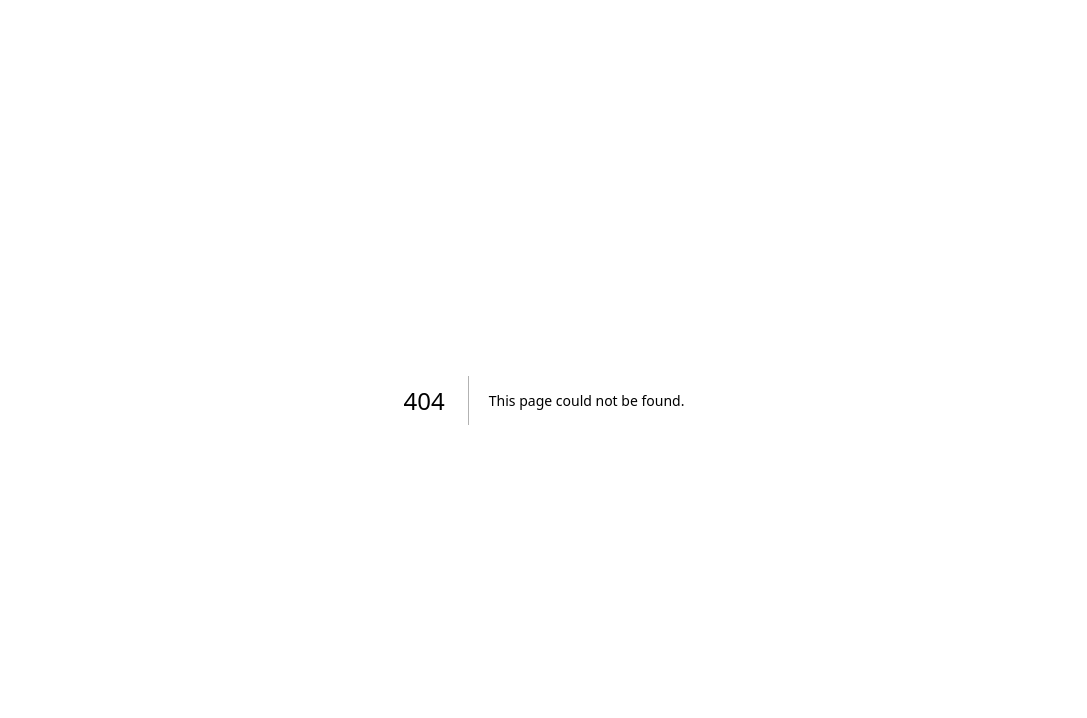
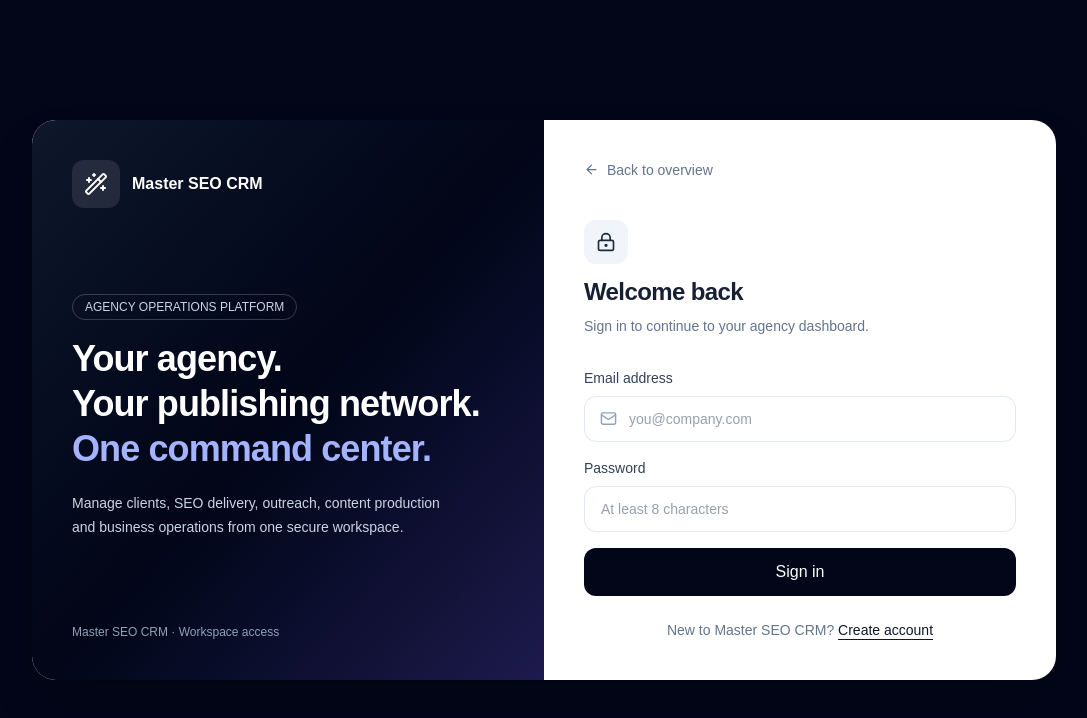
Before and after one commit to luffymiller/Master-SEO-CRM, a Next.js app: page /login in a window 1280 px wide. Before the commit this address had no page. Shown: the top 718 px of the page, without its empty margins (96-1183 px from the left). Built offline with nearby package versions, Linux system fonts and the light colour scheme.

Commit message:
feat: add secure auth foundation (app/login/page.tsx)

```diff
--- /dev/null
+++ b/app/login/page.tsx
@@ -0,0 +1,67 @@
+"use client";
+
+import { useState } from "react";
+import { useRouter } from "next/navigation";
+import { createClient } from "@/lib/supabase/client";
+import { ArrowLeft, LockKeyhole, Mail, WandSparkles } from "lucide-react";
+import Link from "next/link";
+
+export default function LoginPage() {
+  const router = useRouter();
+  const [mode, setMode] = useState<"login" | "signup">("login");
+  const [email, setEmail] = useState("");
+  const [password, setPassword] = useState("");
+  const [fullName, setFullName] = useState("");
+  const [workspaceName, setWorkspaceName] = useState("");
+  const [busy, setBusy] = useState(false);
+  const [message, setMessage] = useState("");
+
+  async function submit(event: React.FormEvent<HTMLFormElement>) {
+    event.preventDefault();
+    setBusy(true);
+    setMessage("");
+    try {
+      const supabase = createClient();
+      if (mode === "signup") {
+        const { data, error } = await supabase.auth.signUp({
+          email, password,
+          options: { data: { full_name: fullName, workspace_name: workspaceName || "My SEO Agency" } },
+        });
+        if (error) throw error;
+        setMessage(data.session ? "Account created. Your workspace is ready." : "Account created. Check your email to confirm, then sign in.");
+        if (data.session) router.replace("/");
+      } else {
+        const { error } = await supabase.auth.signInWithPassword({ email, password });
+        if (error) throw error;
+        router.replace("/");
+        router.refresh();
+      }
+    } catch (error) {
+      setMessage(error instanceof Error ? error.message : "Something went wrong. Please try again.");
+    } finally {
+      setBusy(false);
+    }
+  }
+
+  return <main className="flex min-h-screen items-center justify-center bg-slate-950 px-5 py-12">
+    <div className="grid w-full max-w-5xl overflow-hidden rounded-3xl bg-white shadow-2xl lg:grid-cols-2">
+      <section className="hidden flex-col justify-between bg-gradient-to-br from-slate-900 via-slate-950 to-indigo-950 p-10 text-white lg:flex">
+        <div className="flex items-center gap-3"><span className="rounded-xl bg-white/10 p-3"><WandSparkles/></span><span className="font-semibold">Master SEO CRM</span></div>
+        <div><div className="mb-4 inline-flex rounded-full border border-white/20 px-3 py-1 text-xs text-slate-300">AGENCY OPERATIONS PLATFORM</div><h1 className="text-4xl font-semibold leading-tight tracking-tight">Your agency.<br/>Your publishing network.<br/><span className="text-indigo-300">One command center.</span></h1><p className="mt-5 max-w-sm text-sm leading-6 text-slate-300">Manage clients, SEO delivery, outreach, content production and business operations from one secure workspace.</p></div>
+        <div className="text-xs text-slate-400">Master SEO CRM · Workspace access</div>
+      </section>
+      <section className="p-7 sm:p-10">
+        <Link href="/" className="inline-flex items-center gap-2 text-sm text-slate-500 hover:text-slate-900"><ArrowLeft size={15}/> Back to overview</Link>
+        <div className="mt-9"><div className="mb-3 inline-flex rounded-xl bg-slate-100 p-3 text-slate-800"><LockKeyhole size={20}/></div><h2 className="text-2xl font-semibold tracking-tight">{mode === "login" ? "Welcome back" : "Create your workspace"}</h2><p className="mt-2 text-sm text-slate-500">{mode === "login" ? "Sign in to continue to your agency dashboard." : "Your private workspace and owner access are provisioned automatically."}</p></div>
+        <form onSubmit={submit} className="mt-8 space-y-4">
+          {mode === "signup" && <><label className="block text-sm font-medium text-slate-700">Your name<input required value={fullName} onChange={e=>setFullName(e.target.value)} className="mt-2 w-full rounded-xl border border-slate-200 px-4 py-3 outline-none focus:border-slate-500" placeholder="Full name"/></label><label className="block text-sm font-medium text-slate-700">Agency / workspace name<input value={workspaceName} onChange={e=>setWorkspaceName(e.target.value)} className="mt-2 w-full rounded-xl border border-slate-200 px-4 py-3 outline-none focus:border-slate-500" placeholder="My SEO Agency"/></label></>}
+          <label className="block text-sm font-medium text-slate-700">Email address<span className="relative mt-2 block"><Mail className="absolute left-4 top-3.5 text-slate-400" size={17}/><input required type="email" value={email} onChange={e=>setEmail(e.target.value)} className="w-full rounded-xl border border-slate-200 py-3 pl-11 pr-4 outline-none focus:border-slate-500" placeholder="you@company.com"/></span></label>
+          <label className="block text-sm font-medium text-slate-700">Password<input required minLength={8} type="password" value={password} onChange={e=>setPassword(e.target.value)} className="mt-2 w-full rounded-xl border border-slate-200 px-4 py-3 outline-none focus:border-slate-500" placeholder="At least 8 characters"/></label>
+          {message && <p role="status" className="rounded-xl bg-slate-100 p-3 text-sm text-slate-700">{message}</p>}
+          <button disabled={busy} className="w-full rounded-xl bg-slate-950 px-4 py-3 font-medium text-white transition hover:bg-slate-800 disabled:opacity-60">{busy ? "Please wait..." : mode === "login" ? "Sign in" : "Create account"}</button>
+        </form>
+        <p className="mt-6 text-center text-sm text-slate-500">{mode === "login" ? "New to Master SEO CRM?" : "Already have an account?"} <button onClick={()=>{setMode(mode === "login" ? "signup" : "login");setMessage("");}} className="font-semibold text-slate-900 underline underline-offset-4">{mode === "login" ? "Create account" : "Sign in"}</button></p>
+      </section>
+    </div>
+  </main>;
+}
```
